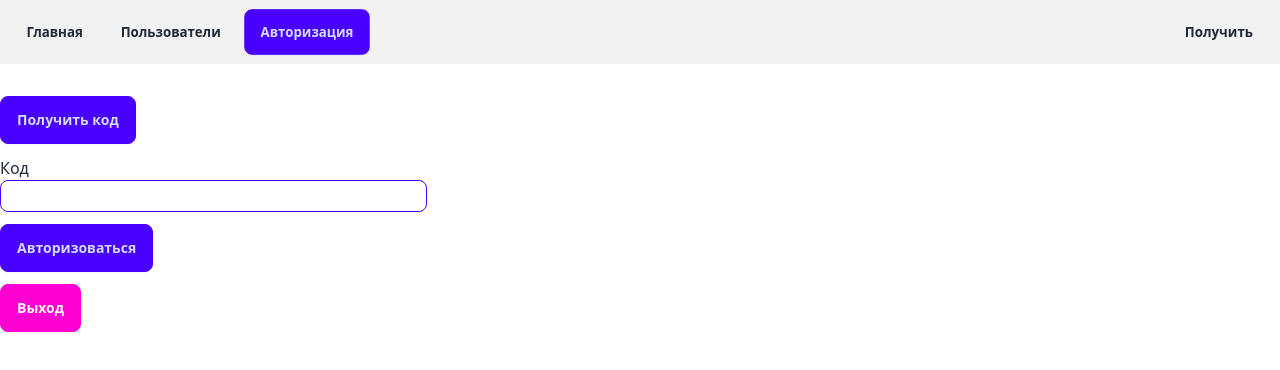
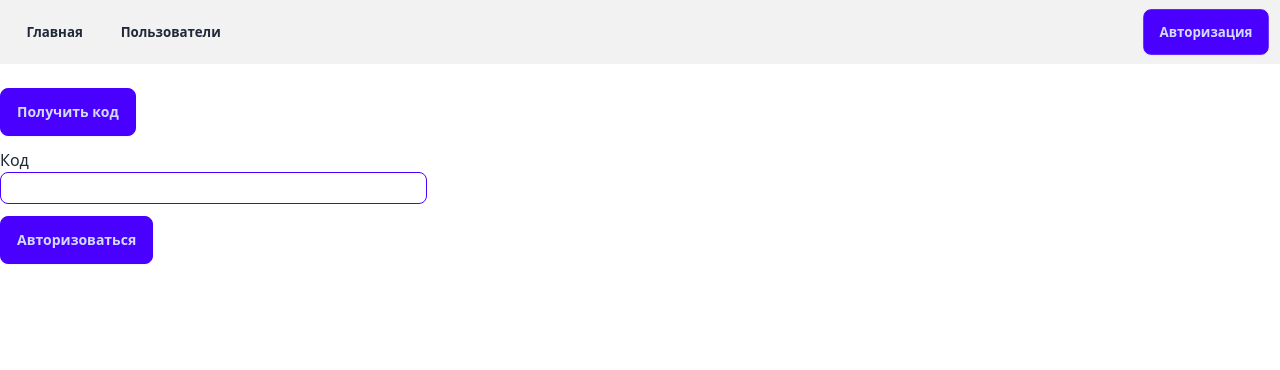
Before and after one commit to Woodhds/vk-web-sv, a SvelteKit app: page /authorize in a window 1280 px wide. Shown: the top 370 px of the page. Built offline with nearby package versions, Linux system fonts and the light colour scheme.

Commit message:
laout changes

```diff
--- a/package.json
+++ b/package.json
@@ -23,7 +23,7 @@
     "prettier": "^3.3.2",
     "prettier-plugin-svelte": "^3.2.4",
     "postcss": "^8.4.38",
-    "svelte": "^5.0.0-next.155",
+    "svelte": "^5.0.0-next.157",
     "svelte-check": "^3.7.1",
     "tailwindcss": "^3.4.3",
     "tslib": "^2.6.2",
--- a/src/lib/components/Card.svelte
+++ b/src/lib/components/Card.svelte
@@ -15,10 +15,15 @@
     (Date.now() - Date.parse(message.parseDate)) / 1000 / 60 / 60 < 6;
 
   const getText = (text: string) => {
-    return text.replace(
-      /\[((id|club)\d+)\|(.*?)\]/gm,
-      `<a href="https://vk.com/$1" class="link-primary" target="_blank">$3</a>`,
-    );
+    return text
+      .replace(
+        /(\b(https?):\/\/[-A-Z0-9+&@#\/%?=~_|!:,.;]*[-A-Z0-9+&@#\/%=~_|])/gim,
+        `<a href="$1" class="link-primary" target="_blank">$1</a>`,
+      )
+      .replace(
+        /\[((id|club)\d+)\|(.*?)\]/gm,
+        `<a href="https://vk.com/$1" class="link-primary" target="_blank">$3</a>`,
+      );
   };
 
   let isLike = $state(false);
--- a/src/routes/+layout.svelte
+++ b/src/routes/+layout.svelte
@@ -8,8 +8,9 @@
   import { page } from "$app/stores";
   import "../app.css";
   import { onMount, type Snippet } from "svelte";
-  import { getUser, user } from "$lib/stores/user";
+  import { getUser, logOut as storeLogout, user } from "$lib/stores/user";
   import Notifications from "$lib/components/Notifications.svelte";
+  import { add } from "$lib/stores/notification";
 
   let isGrab = $state(false);
   isGrabStore.subscribe((val) => (isGrab = val));
@@ -20,6 +21,11 @@
 
   const collect = async () => {
     await grab($user.accessToken);
+  };
+
+  const logOut = () => {
+    storeLogout();
+    add("Log out success", "success");
   };
 
   let hidden = $state(true);
@@ -48,11 +54,11 @@
 
 <Icons />
 
+<nav class="navbar navbar-expand-lg bg-base-200 mb-6">
   <div class="container mx-auto">
-  <nav class="navbar navbar-expand-lg bg-base-200 mb-8">
     <div class="navbar-start">
-      <div class="dropdown">
-        <div tabindex="0" role="button" class="btn btn-ghost lg:hidden">
+      <div class="dropdown lg:hidden">
+        <div tabindex="0" role="button" class="btn btn-ghost ">
           <svg
             xmlns="http://www.w3.org/2000/svg"
             class="h-5 w-5"
@@ -125,12 +131,6 @@
           class:btn-primary={$page.url.pathname === "/users"}
           href="/users">Пользователи</a
         >
-        <a
-          class="btn"
-          class:btn-ghost={$page.url.pathname !== "/authorize"}
-          class:btn-primary={$page.url.pathname === "/authorize"}
-          href="/authorize">Авторизация</a
-        >
       </div>
     </div>
     {#if $page.url.pathname === "/"}
@@ -147,27 +147,54 @@
         </form>
       </div>
     {/if}
+
     <div class="navbar-end hidden lg:flex">
       {#if $user}
-        <div class="tooltip tooltip-bottom mr-3" data-tip={$user.name}>
+        <ul class="menu menu-horizontal py-0">
+          <li>
+            <details>
+              <summary>
+                <span class="tooltip tooltip-bottom mr-3" data-tip={$user.name}>
                   <img
                     class="h-8 avatar rounded-full"
                     src={$user.avatar}
                     alt={$user.name}
                   />
-        </div>
-      {/if}
+                </span>
+              </summary>
+              <ul class="p-2 bg-base-100 rounded-t-none">
+                <li>
                   {#if isGrab}
-        <div class="px-5">
+                    <div class="px-5 flex justify-center">
                       <span class="loading loading-ring bg-primary"></span>
                     </div>
                   {:else}
-        <button onclick={collect} class="btn btn-ghost">Получить</button>
+                    <a onclick={collect} class="btn btn-ghost">Получить</a>
+                  {/if}
+                </li>
+                <li>
+                  <a onclick={logOut} class="btn btn-secondary">Выход</a>
+                </li>
+              </ul>
+            </details>
+          </li>
+        </ul>
+      {:else}
+        <a
+          class="btn"
+          class:btn-ghost={$page.url.pathname !== "/authorize"}
+          class:btn-primary={$page.url.pathname === "/authorize"}
+          href="/authorize">Авторизация</a
+        >
       {/if}
     </div>
+  </div>
 </nav>
+
+<div class="container">
   {@render children()}
 </div>
+
 <Notifications />
 
 <svelte:document on:scroll={addScroll} />
--- a/src/routes/authorize/+page.server.ts
+++ b/src/routes/authorize/+page.server.ts
@@ -1,5 +1,3 @@
-import { json } from "@sveltejs/kit";
-
 export const load = () => {
   return {
     CLIENT_ID: process.env.CLIENT_ID,
--- a/src/routes/authorize/+page.svelte
+++ b/src/routes/authorize/+page.svelte
@@ -1,6 +1,6 @@
 <script lang="ts">
   import type { VkAuthorizeResponse } from "src/models/types";
-  import { auth, logOut as storeLogout } from "$lib/stores/user";
+  import { auth } from "$lib/stores/user";
   import { add } from "$lib/stores/notification";
 
   let { data } = $props();
@@ -15,12 +15,8 @@
     );
   };
 
-  const logOut = () => {
-    storeLogout()
-    add('Log out success', "success")
-  }
-
   const getToken = async () => {
+    try {
       const response = await fetch("api/authorize", {
         method: "POST",
         body: JSON.stringify({ code, redirectUrl }),
@@ -46,6 +42,9 @@
 
         add('Authentication success', 'success')
       }
+    } finally {
+      code = '';
+    }
   };
 </script>
 
@@ -65,10 +64,6 @@
   <button class="btn btn-primary mt-3" type="submit">Авторизоваться</button>
 </form>
 
-<form class="mt-3" onsubmit={logOut}>
-  <button type="submit" class="btn btn-secondary">Выход</button>
-</form>
-
 <svelte:head>
   <title>Authorize</title>
 </svelte:head>
```
Lines whose indentation alone changed are shown as unchanged.
